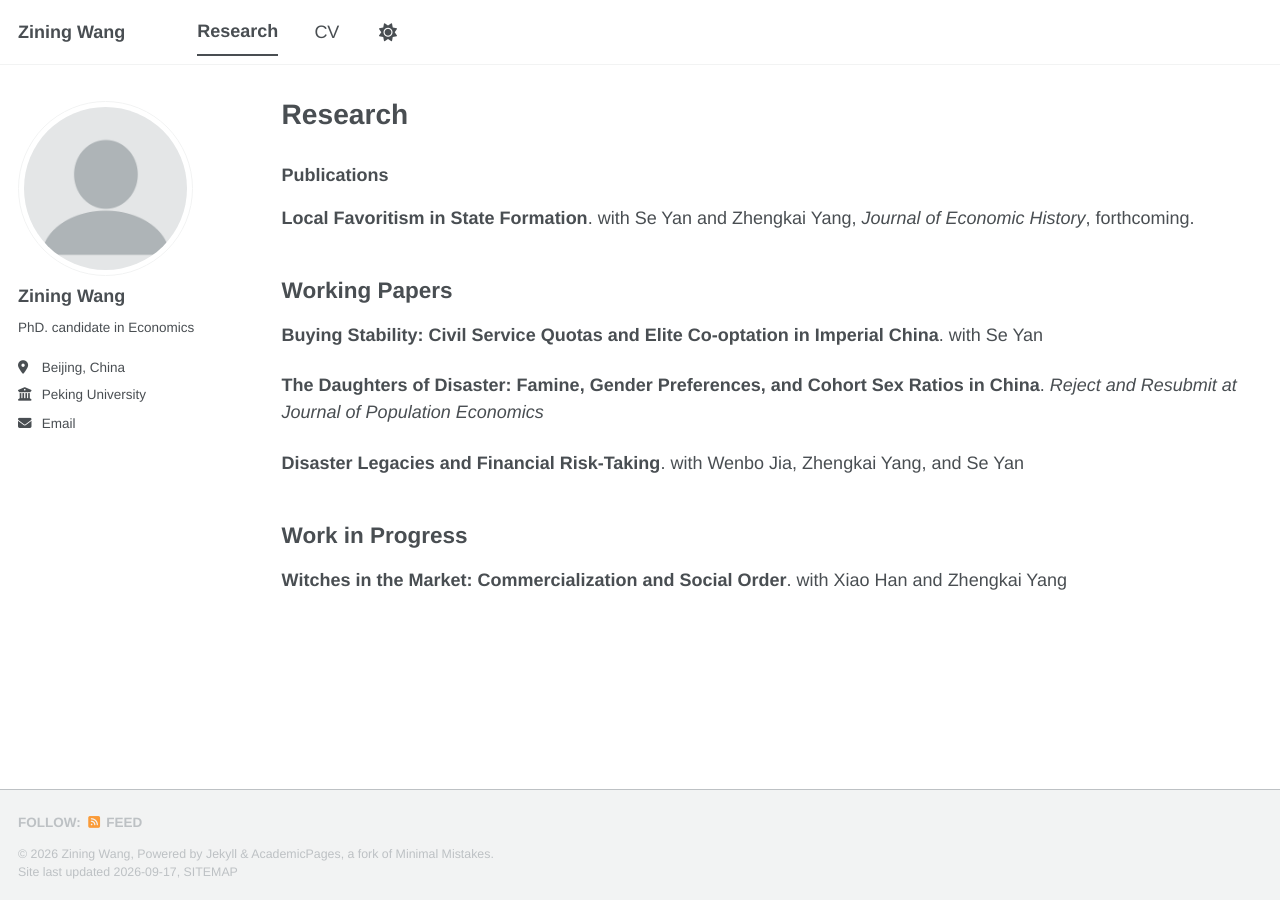
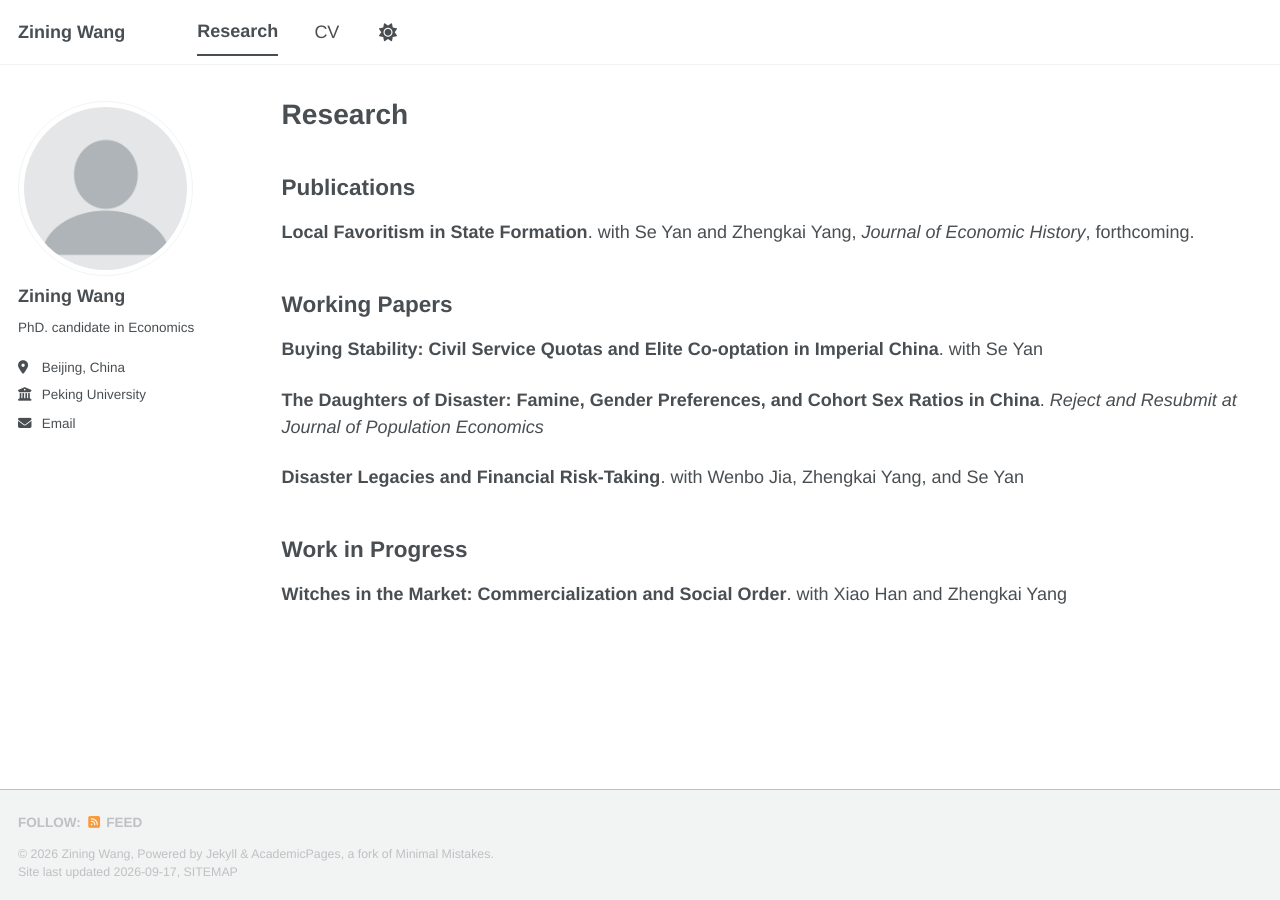
Before and after one commit to ziningwang-econ/ziningwang-econ.github.io, a Jekyll site: the page built from _pages/research.md, in a window 1280 px wide. Built offline with Jekyll 4.4.1, drawn with Linux system fonts in a browser that asks for light colours; a style sheet for code colours, icons or effects is not loaded.

```diff
--- a/_pages/research.md
+++ b/_pages/research.md
@@ -5,7 +5,7 @@ permalink: /research/
 author_profile: true
 ---
 
-### Publications
+## Publications
 
 **Local Favoritism in State Formation**. with Se Yan and Zhengkai Yang, *Journal of Economic History*, forthcoming.
 
```
